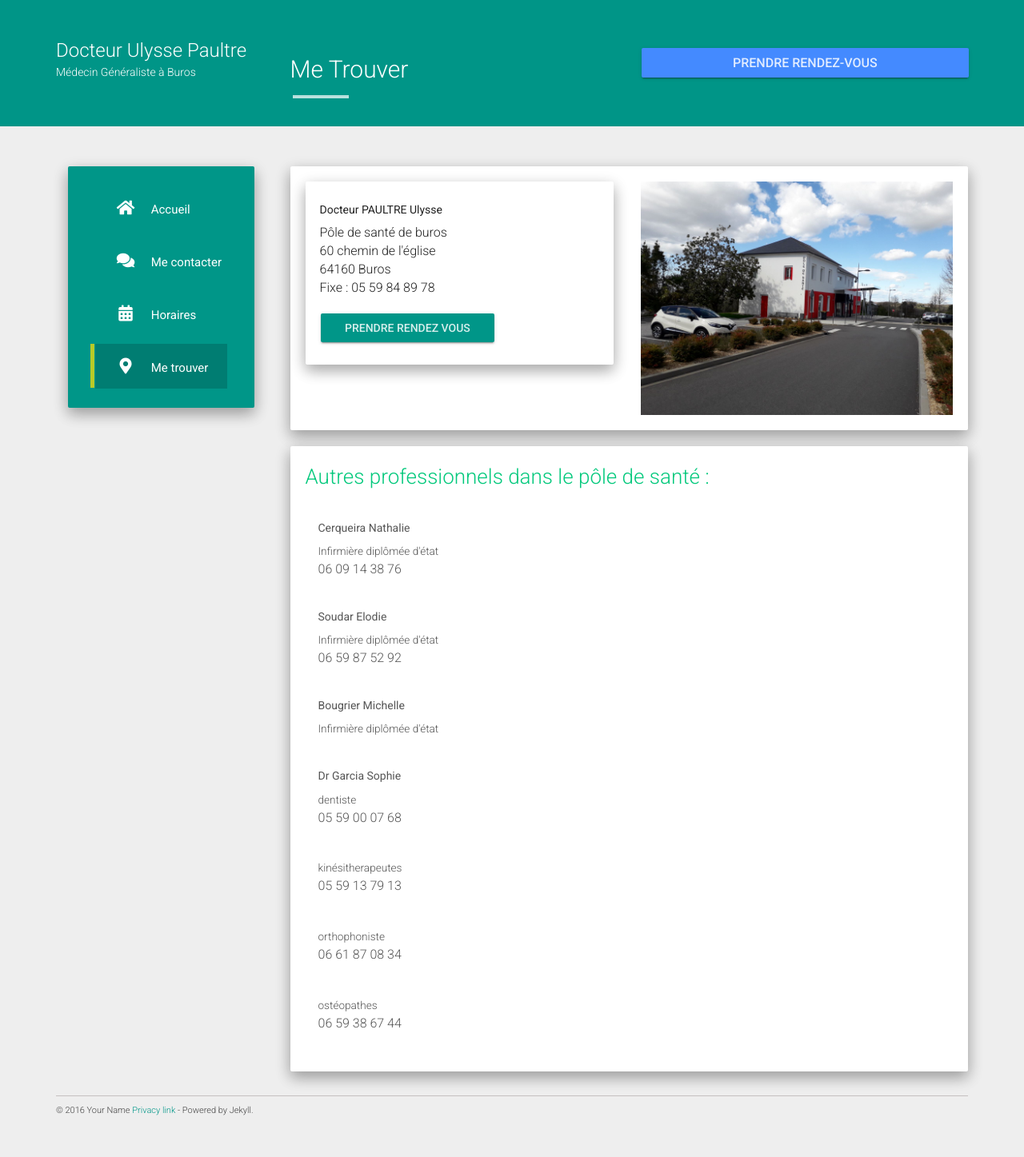
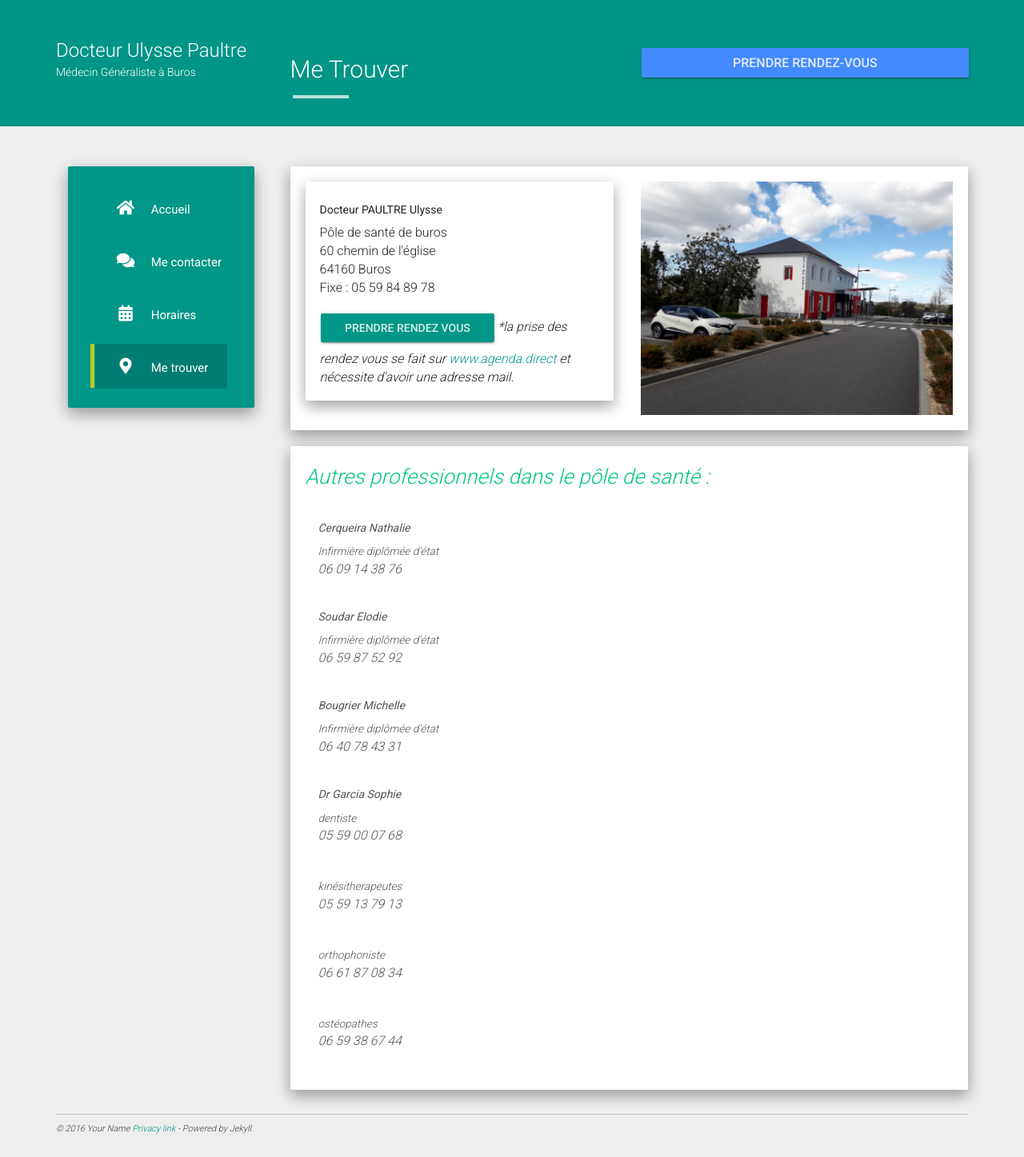
Before and after one commit to Benratelade/medecin-buros, a Jekyll site: the page built from adresse.html, in a window 1280 px wide. Shown: the whole page at 80% size. Built offline with Jekyll 4.4.1, drawn with Linux system fonts in a browser that asks for light colours; nearby versions of some CDN libraries; before the commit the page ends 1424 px from its top, so only the background shows below that.

Commit message:
Changed nurse's phone number

```diff
--- a/_data/professionnels.json
+++ b/_data/professionnels.json
@@ -13,7 +13,7 @@
 	},
 	{
 		"name": "Bougrier Michelle",
-		"phone": "",
+		"phone": "06 40 78 43 31",
 		"profession": "Infirmière diplômée d'état",
 		"url": ""
 	},
--- a/adresse.html
+++ b/adresse.html
@@ -14,6 +14,7 @@ permalink: /adresse
 							<br>Fixe : 05 59 84 89 78
 						</p>
 						<a href="https://agenda.direct/rendez-vous/ulysse-paultre/buros/medecin-generaliste/10100863777" class="btn btn-raised btn-primary" target="_blank">Prendre rendez vous</a>
+						<em>*la prise des rendez vous se fait sur <a href="www.agenda.direct" target="_blank">www.agenda.direct</a> et nécessite d'avoir une adresse mail.<em>
 					</div>
 				</div>
 			</div>
```
